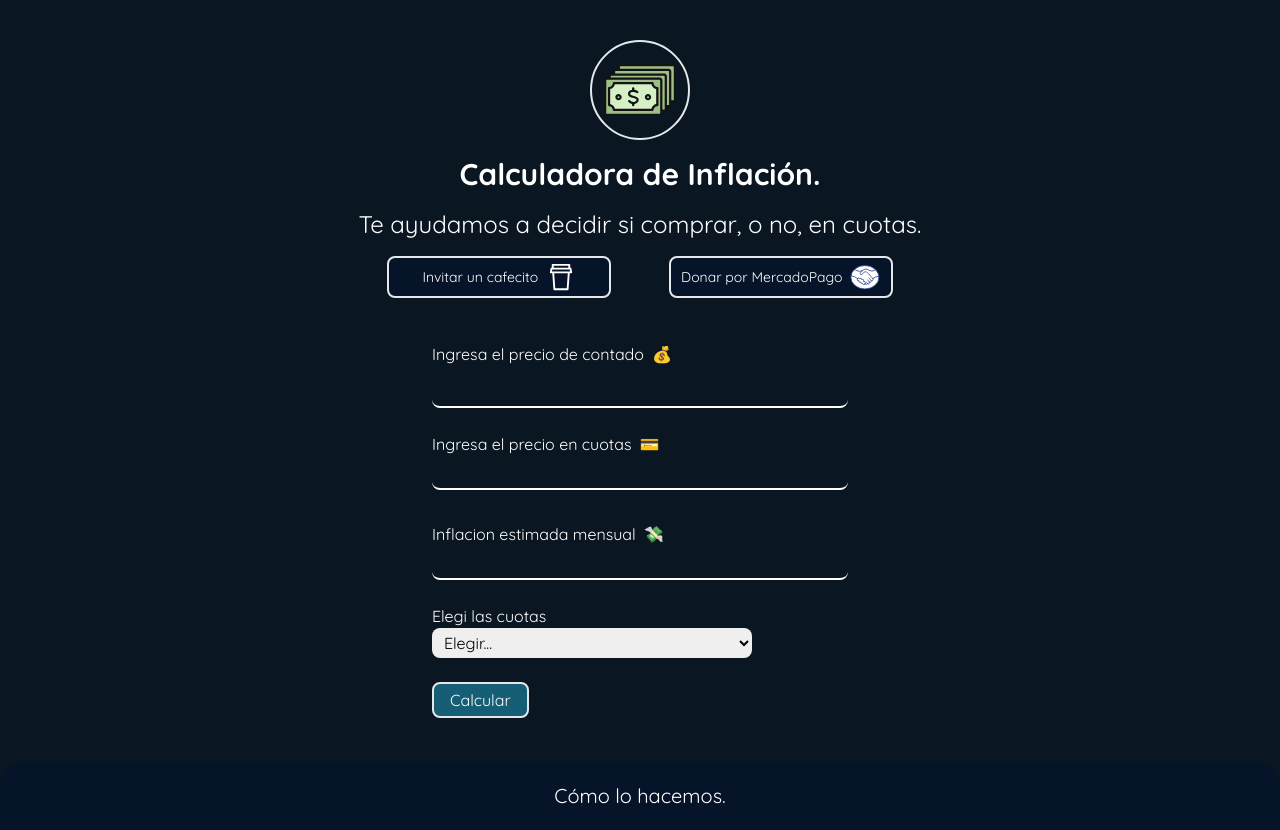
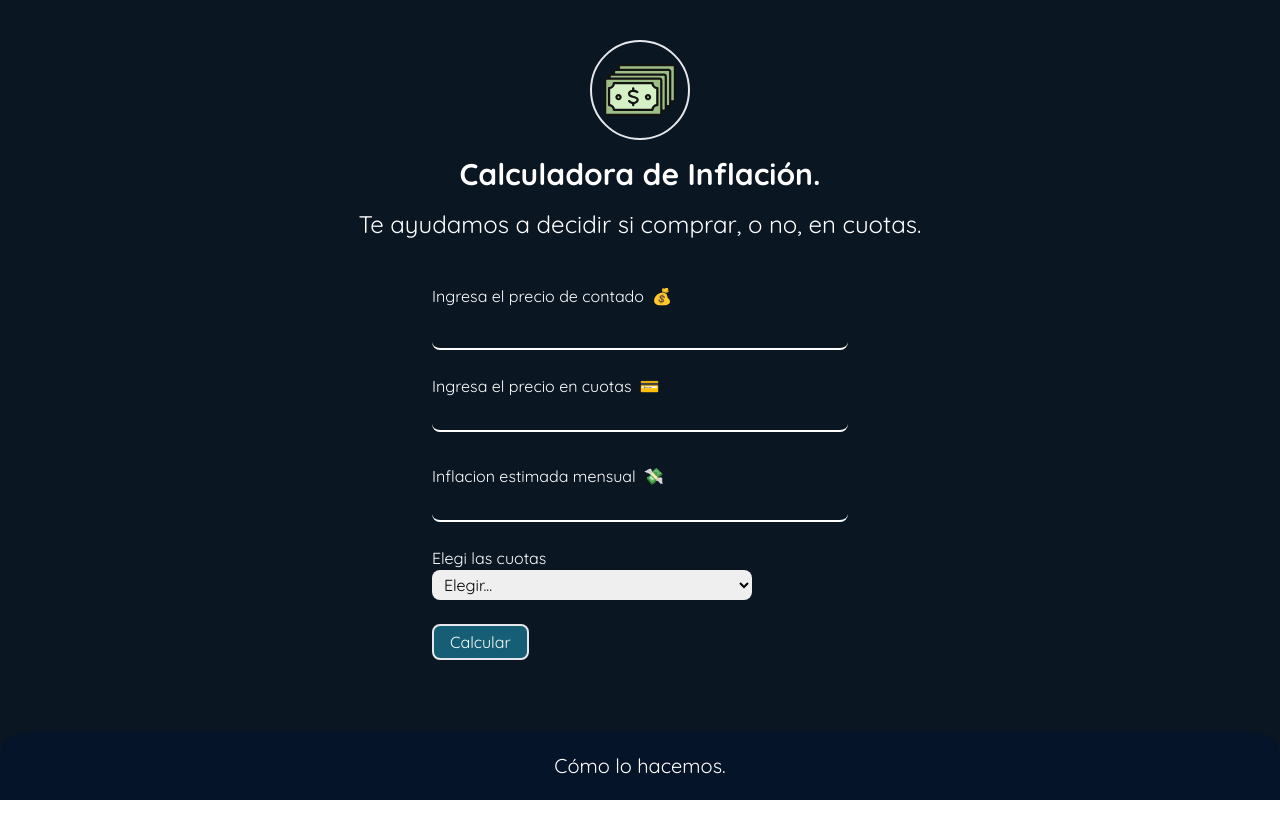
Before and after one commit to JulianP14/inflation-app, a Next.js app: page / in a window 1280 px wide. After the commit the page ends 800 px from the top, so only its background shows below. Built offline with nearby package versions, Linux system fonts and the light colour scheme.

Commit message:
Cambio/ocultamiento de componente innecesario

```diff
--- a/Components/Structure.jsx
+++ b/Components/Structure.jsx
@@ -9,7 +9,7 @@ const Structure = () => {
         <>
             <div className='flex flex-col px-4 pt-10'>
                 <MainTitle />
-                <Donations />
+                {/* <Donations /> */}
             </div>
             <Inputs />
             <Footer />
```
